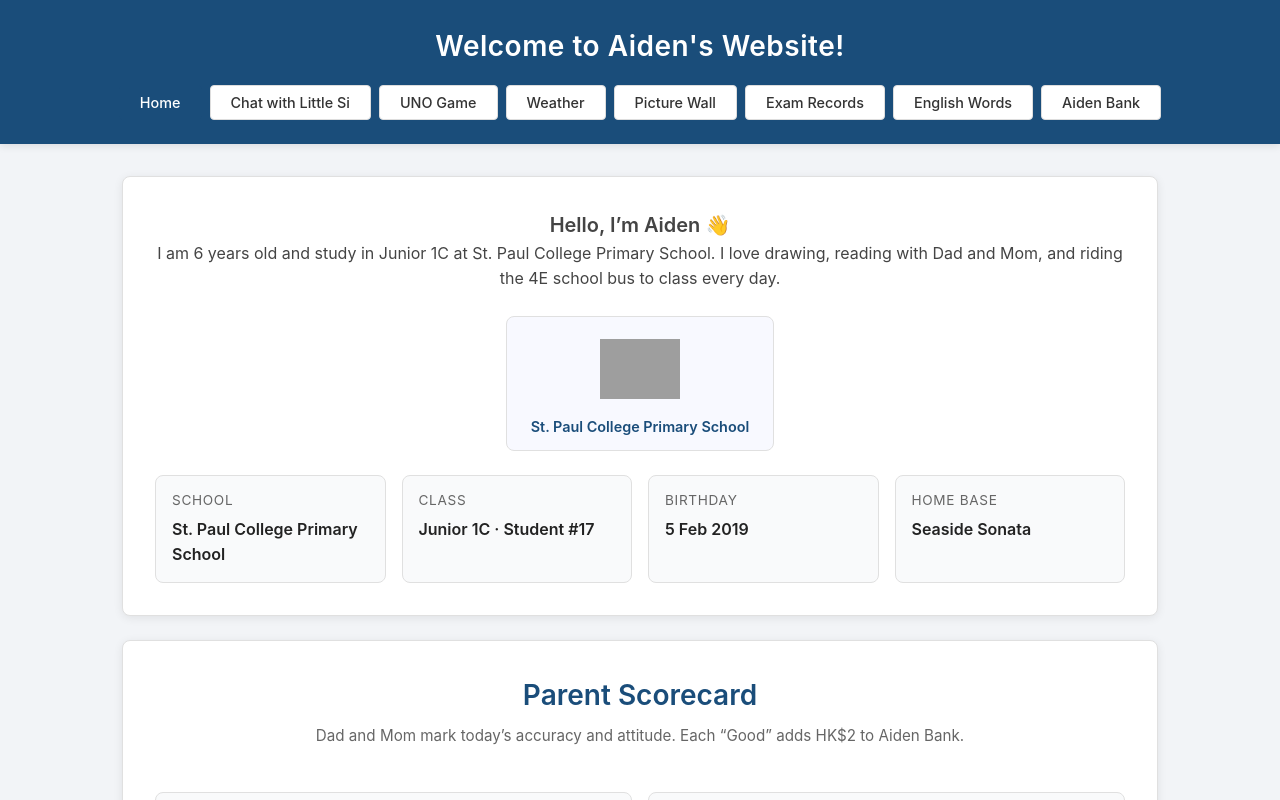
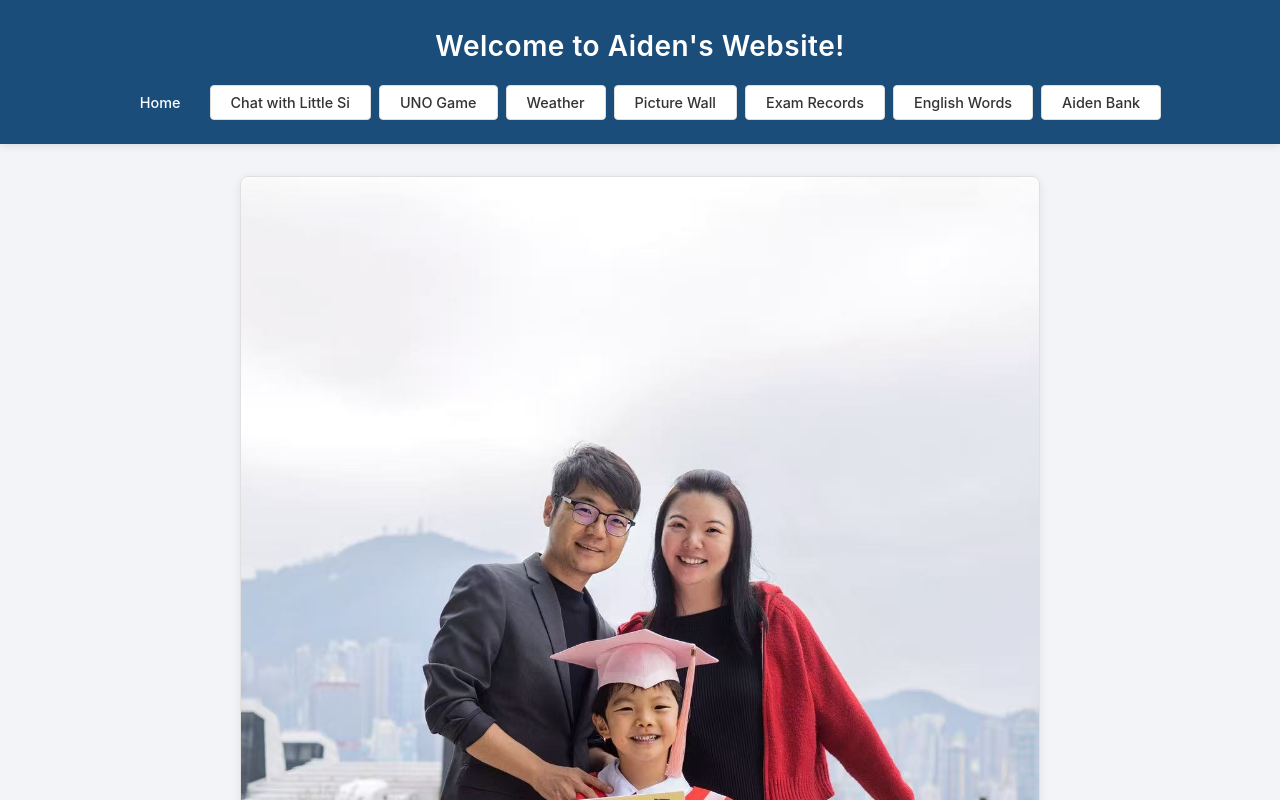
Before and after one commit to Jay-6539/Primary-School-Notebook, a React (Vite) app: page / in a window 1280 px wide. Shown: the top 800 px of the page. Built offline with nearby package versions, Linux system fonts and the light colour scheme; grey boxes are pictures that could not be loaded.

Commit message:
Add family cover photo to homepage

```diff
--- a/src/App.tsx
+++ b/src/App.tsx
@@ -72,6 +72,13 @@ function App() {
       <main className="main-content">
         {activeSection === 'home' && (
           <div className="home-section">
+            <div className="cover-photo-container">
+              <img
+                src="/cover-photo.jpg"
+                alt="Family Photo"
+                className="cover-photo"
+              />
+            </div>
             <PersonalInfo />
             <ParentFeedback />
           </div>
--- a/src/styles/App.css
+++ b/src/styles/App.css
@@ -110,6 +110,23 @@ p {
   display: flex;
   flex-direction: column;
   gap: var(--section-gap);
+}
+
+.cover-photo-container {
+  width: 100%;
+  display: flex;
+  justify-content: center;
+  margin-bottom: var(--section-gap);
+}
+
+.cover-photo {
+  width: 100%;
+  max-width: 800px;
+  height: auto;
+  border-radius: var(--card-radius);
+  box-shadow: var(--card-shadow);
+  border: 1px solid var(--card-border);
+  object-fit: cover;
 }
 
 .section-card,
```
Also changed, not shown: public/cover-photo.jpg (added).
